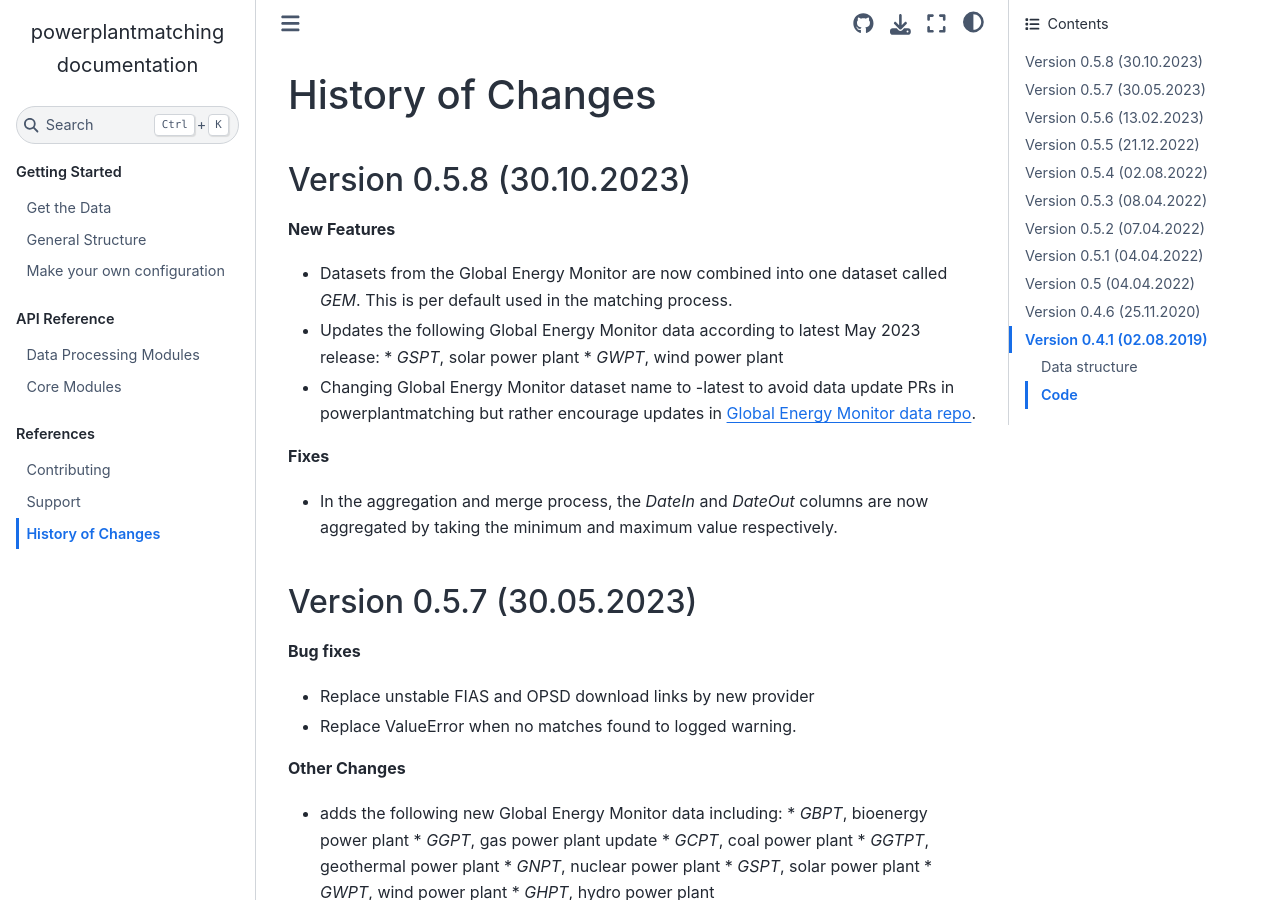
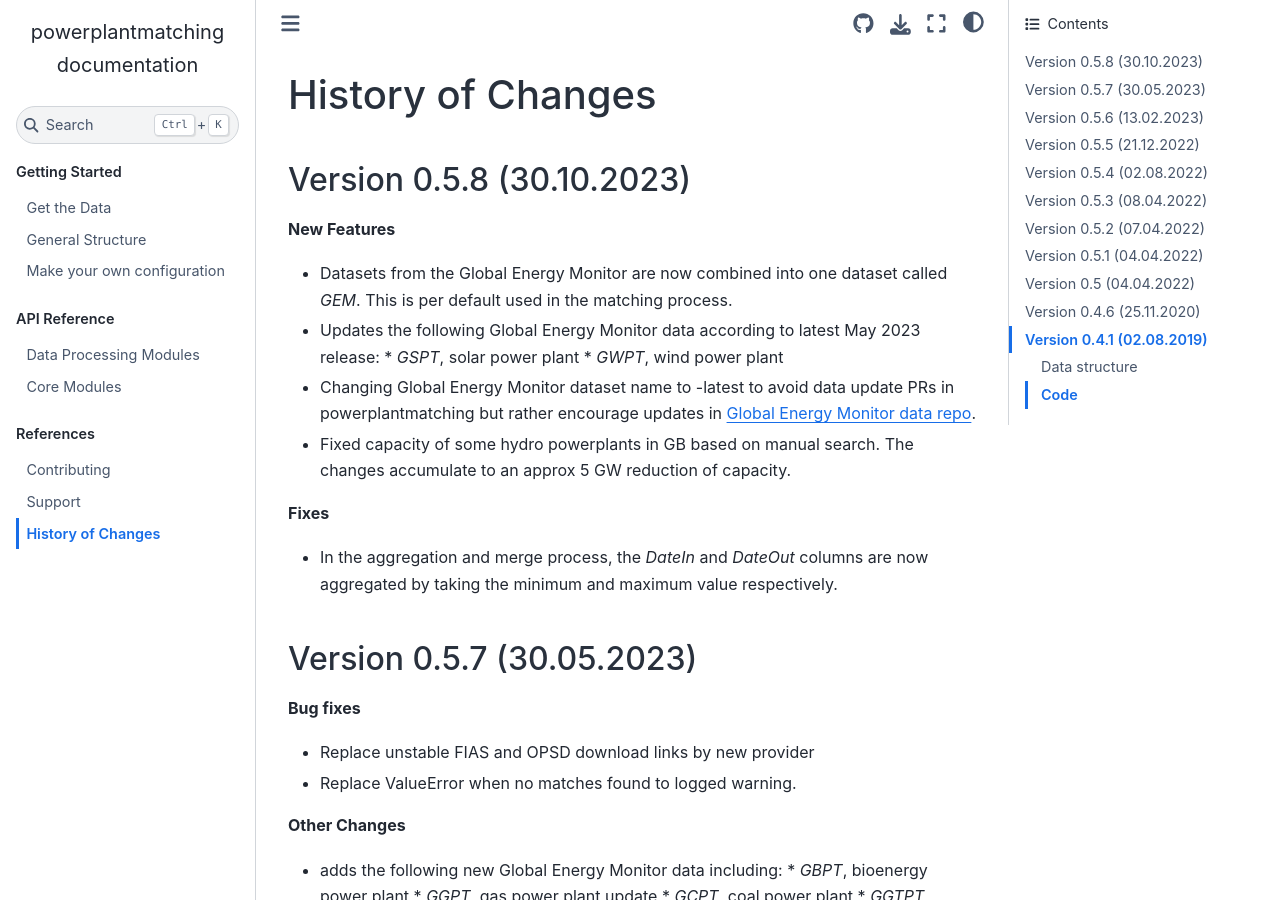
Before and after one commit to PyPSA/powerplantmatching, a Sphinx documentation site: the page built from doc/release-notes.rst, in a window 1280 px wide and 900 px high. Built offline with Sphinx 7.4.7 and the Sphinx Book theme 1.1.4, drawn with Linux system fonts in a browser that asks for light colours; pages that are not in the unit, such as notebooks, are missing from menus.

Commit message:
fixed some errors in GB hydropower capacity

```diff
--- a/doc/release-notes.rst
+++ b/doc/release-notes.rst
@@ -17,6 +17,7 @@ Version 0.5.8 (30.10.2023)
   * `GWPT`, wind power plant
 * Changing Global Energy Monitor dataset name to -latest to avoid data update PRs in powerplantmatching
   but rather encourage updates in `Global Energy Monitor data repo <https://github.com/pz-max/gem-powerplant-data>`__.
+* Fixed capacity of some hydro powerplants in GB based on manual search. The changes accumulate to an approx 5 GW reduction of capacity.
 
 **Fixes**
 
```
Also changed, not shown: 1 other file.
